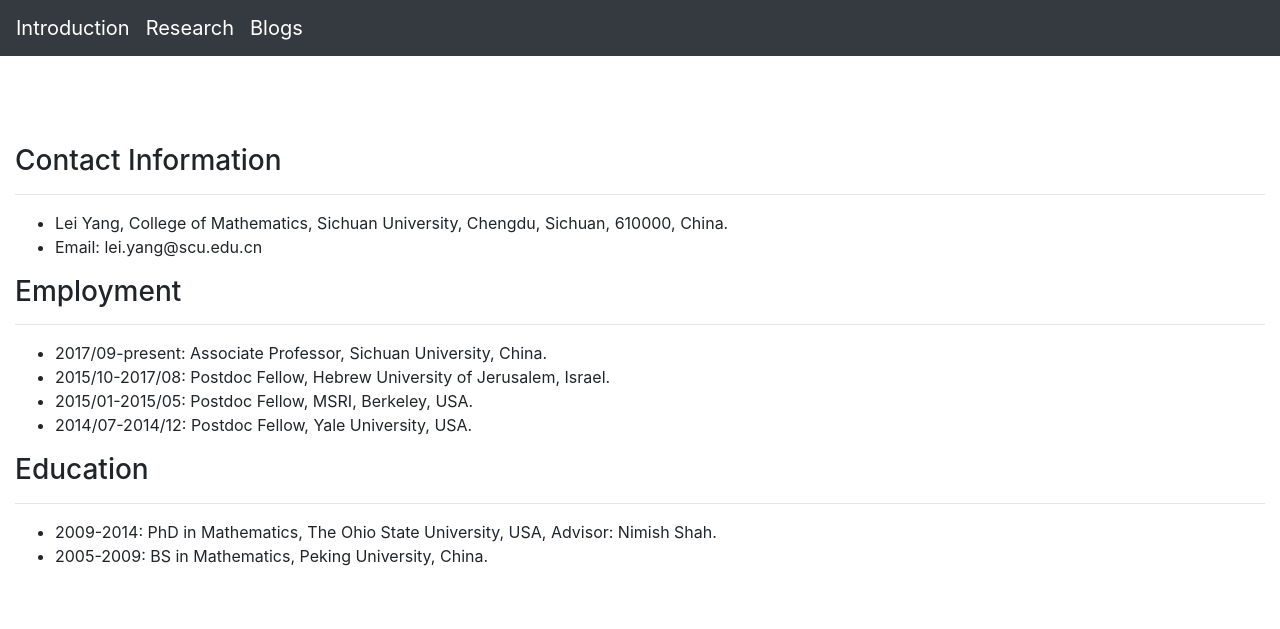
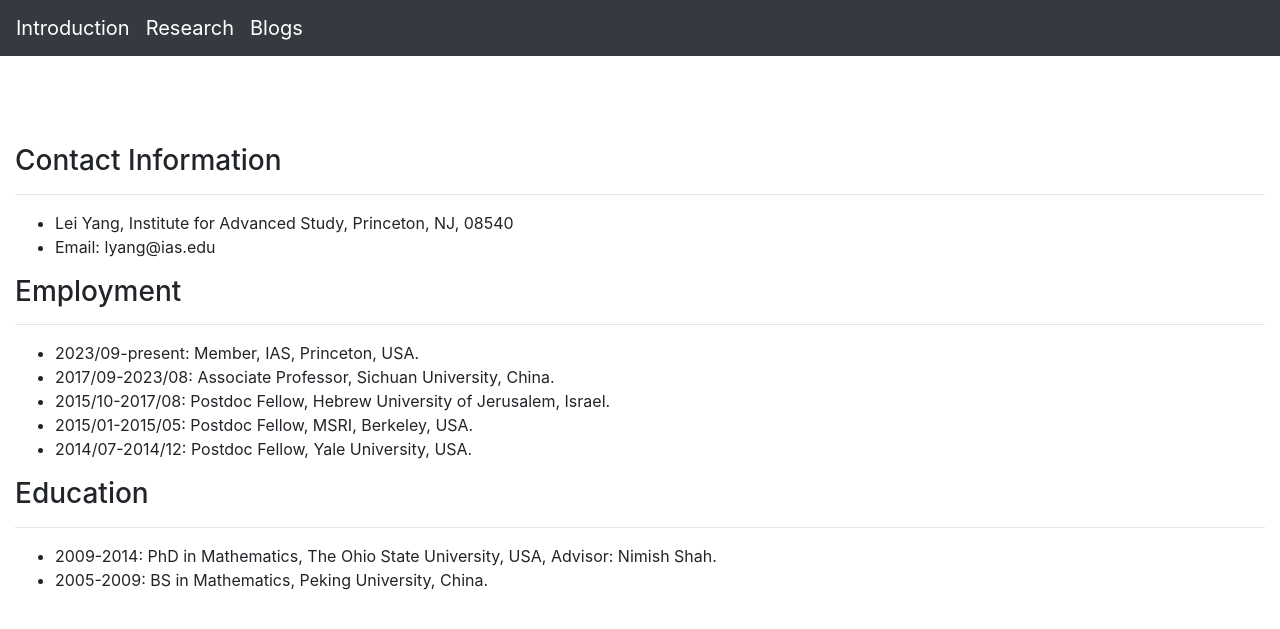
Before and after one commit to lively-cat-lover/lively-cat-lover.github.io, a Jekyll site: the page built from main-page.md, in a window 1280 px wide. Shown: the top 629 px of the page. Built offline with Jekyll 4.4.1, drawn with Linux system fonts in a browser that asks for light colours.

Commit message:
update contact info

```diff
--- a/main-page.md
+++ b/main-page.md
@@ -8,15 +8,15 @@ permalink: /
 
 ### Contact Information
 ---
-- Lei Yang, College of Mathematics, Sichuan University,
-Chengdu, Sichuan, 610000, China.
-- Email: lei.yang@scu.edu.cn
+- Lei Yang, Institute for Advanced Study, Princeton, NJ, 08540
+- Email: lyang@ias.edu
 
 
 
 ### Employment
 ---
-- 2017/09-present: Associate Professor, Sichuan University, China.
+- 2023/09-present: Member, IAS, Princeton, USA.
+- 2017/09-2023/08: Associate Professor, Sichuan University, China.
 - 2015/10-2017/08: Postdoc Fellow, Hebrew University of Jerusalem, Israel.
 - 2015/01-2015/05: Postdoc Fellow, MSRI, Berkeley, USA.
 - 2014/07-2014/12: Postdoc Fellow, Yale University, USA.
```
Also changed, not shown: index.md (+5 -4 lines).
